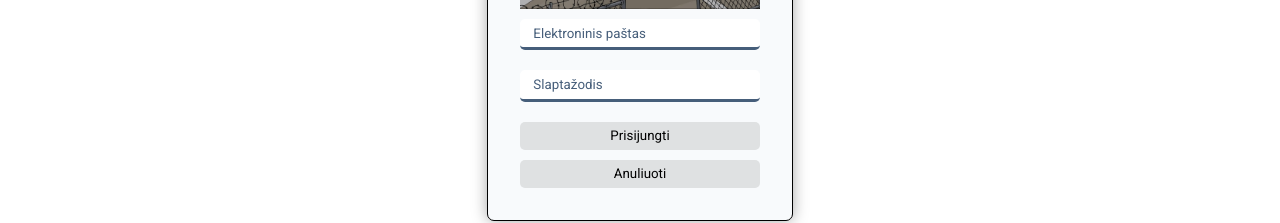
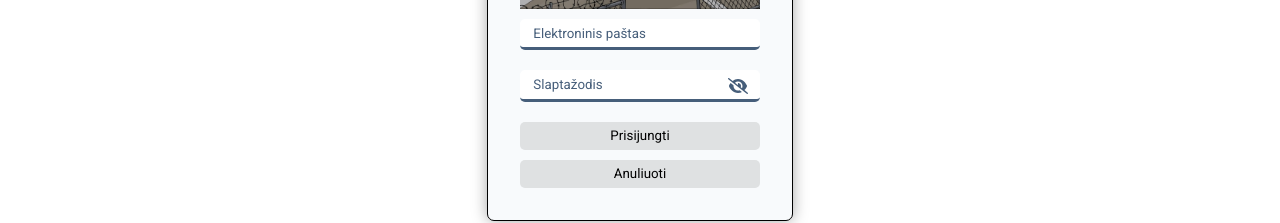
Before and after one commit to ModestasKr/Springfield-NPP, a React (Create React App) app in the folder frontend/: page /login in a window 1280 px wide. Shown: the part 356-579 px from the top of the page. Built offline with nearby package versions, Linux system fonts and the light colour scheme.

Commit message:
bugfix and added documentation

```diff
--- a/frontend/package.json
+++ b/frontend/package.json
@@ -4,6 +4,8 @@
   "private": true,
   "dependencies": {
     "@fortawesome/fontawesome-free": "^6.1.1",
+    "@fortawesome/free-solid-svg-icons": "^6.1.1",
+    "@fortawesome/react-fontawesome": "^0.1.18",
     "@testing-library/jest-dom": "^5.16.4",
     "@testing-library/react": "^13.0.1",
     "@testing-library/user-event": "^13.5.0",
--- a/frontend/src/page/user/Login.js
+++ b/frontend/src/page/user/Login.js
@@ -1,5 +1,5 @@
 // Libraries
-import React from "react";
+import React, {useState} from "react";
 import { useForm } from "react-hook-form";
 import { useNavigate } from "react-router-dom";
 // API components
@@ -10,11 +10,15 @@ import "./style/Login.css";
 import img from "../../assets/register.jpg";
 // Context
 import { useGlobalUserContext, UserContext } from "../../util/UserContext";
+import { FontAwesomeIcon } from '@fortawesome/react-fontawesome';
+import { faEyeSlash, faEye } from '@fortawesome/free-solid-svg-icons';
 
 function Login() {
   // We took a global var doLogin
   const { doLogin } = useGlobalUserContext(UserContext);
   const navigate = useNavigate();
+  let [isToggled, setIsToggled] = useState(false);
+  let [showPassword, setShowPass] = useState("password");
 
   const {
     register,
@@ -38,6 +42,17 @@ function Login() {
       navigate("/application");
     }, "500");
   }
+
+  function toggle(){
+    if(showPassword === "password"){
+      setIsToggled(true);
+      setShowPass("text");
+    }else{
+      setIsToggled(false);
+      setShowPass("password");
+    }
+  }
+
   return (
     <div className="Login-container">
       <form className="Login-form" onSubmit={handleSubmit(onSubmit)}>
@@ -57,9 +72,9 @@ function Login() {
           })}
         />
         <span className="error">{errors.email?.message}</span>
-
+          <div className="registerPasswordField">
         <input
-          type="password"
+          type={showPassword}
           name="password"
           placeholder="Slaptažodis"
           {...register("password", {
@@ -74,6 +89,10 @@ function Login() {
             },
           })}
         />
+                  <div className='registerShowPassword'>
+          <FontAwesomeIcon className='eyeCon' onClick={()=>{toggle()}} icon={isToggled ? faEye : faEyeSlash} />
+          </div>
+        </div>
         <span className="error">{errors.password?.message}</span>
         <button className="Login-form-btn" type="submit">
           Prisijungti
--- a/frontend/src/page/user/Register.js
+++ b/frontend/src/page/user/Register.js
@@ -1,5 +1,5 @@
 // Libraries
-import React from "react";
+import React, {useState} from "react";
 import { useForm } from "react-hook-form";
 import { useNavigate } from "react-router-dom";
 // Api Libraries
@@ -13,8 +13,12 @@ import "./style/Register.css";
 // Images
 import img from "../../assets/register.jpg";
 
+
 function Registration() {
   const navigate = useNavigate();
+
+  let [isToggled, setIsToggled] = useState(false);
+  let [showPassword, setShowPass] = useState("password");
 
   const {
     watch,
@@ -118,7 +122,8 @@ function Registration() {
           />
           <span className="error">{errors.password?.message}</span>
           <input
-            type="password"
+
+            type={showPassword}
             placeholder="Pakartotinas slaptažodis"
             {...register("repeatPassword", {
               required: "Laukelis privalomas",
--- a/frontend/src/page/user/style/Login.css
+++ b/frontend/src/page/user/style/Login.css
@@ -25,3 +25,21 @@
 .Login-form > * {
   width: 15rem;
 }
+
+.registerShowPassword {
+  position: relative;
+  display: flex;
+  justify-content: center;
+  color: #dee5e5;
+  align-items: center;
+  width: 0%;
+  right: 9%;
+}
+.eyeCon {
+  color: #465e7a;
+}
+.registerPasswordField {
+  display: flex;
+  width: 100%;
+  justify-content: center;
+}
```
Also changed, not shown: 2 other files (tests, documents, lock files or other folders).
